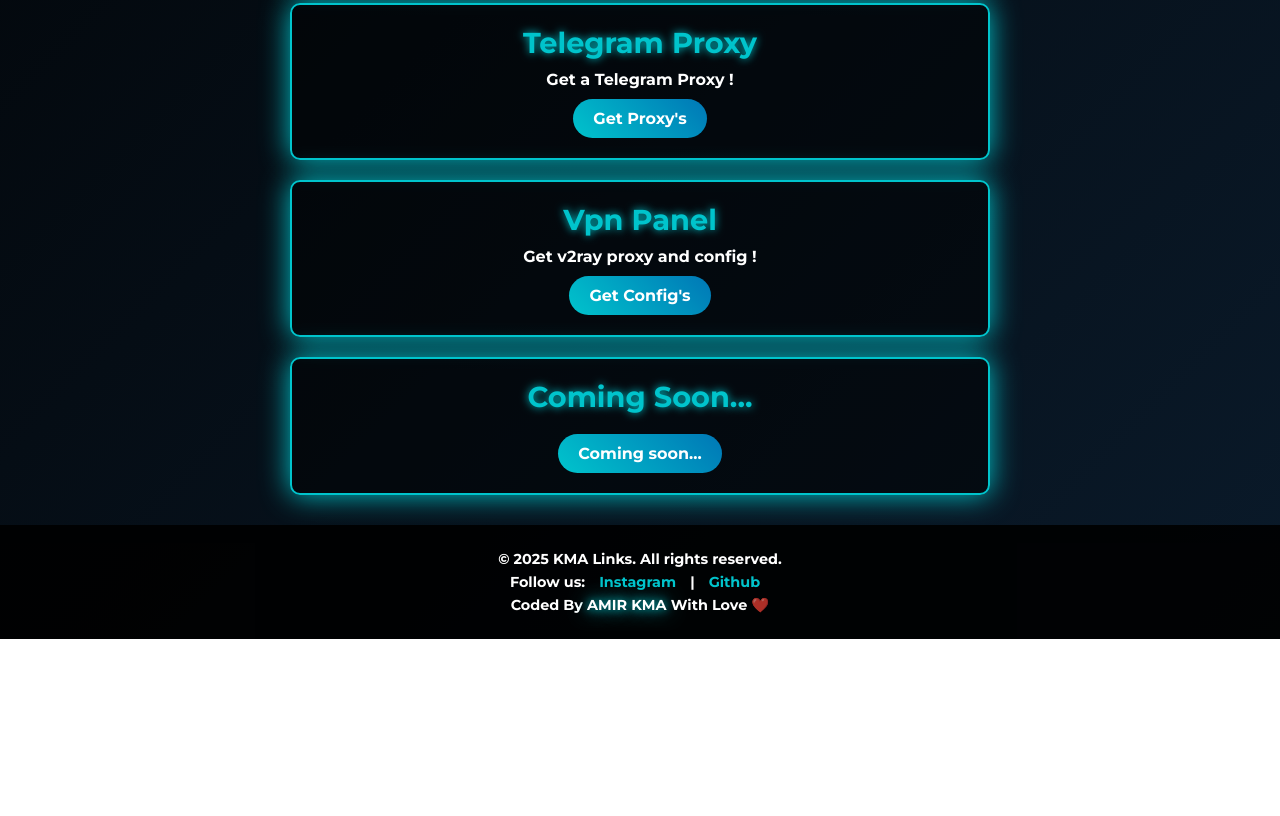
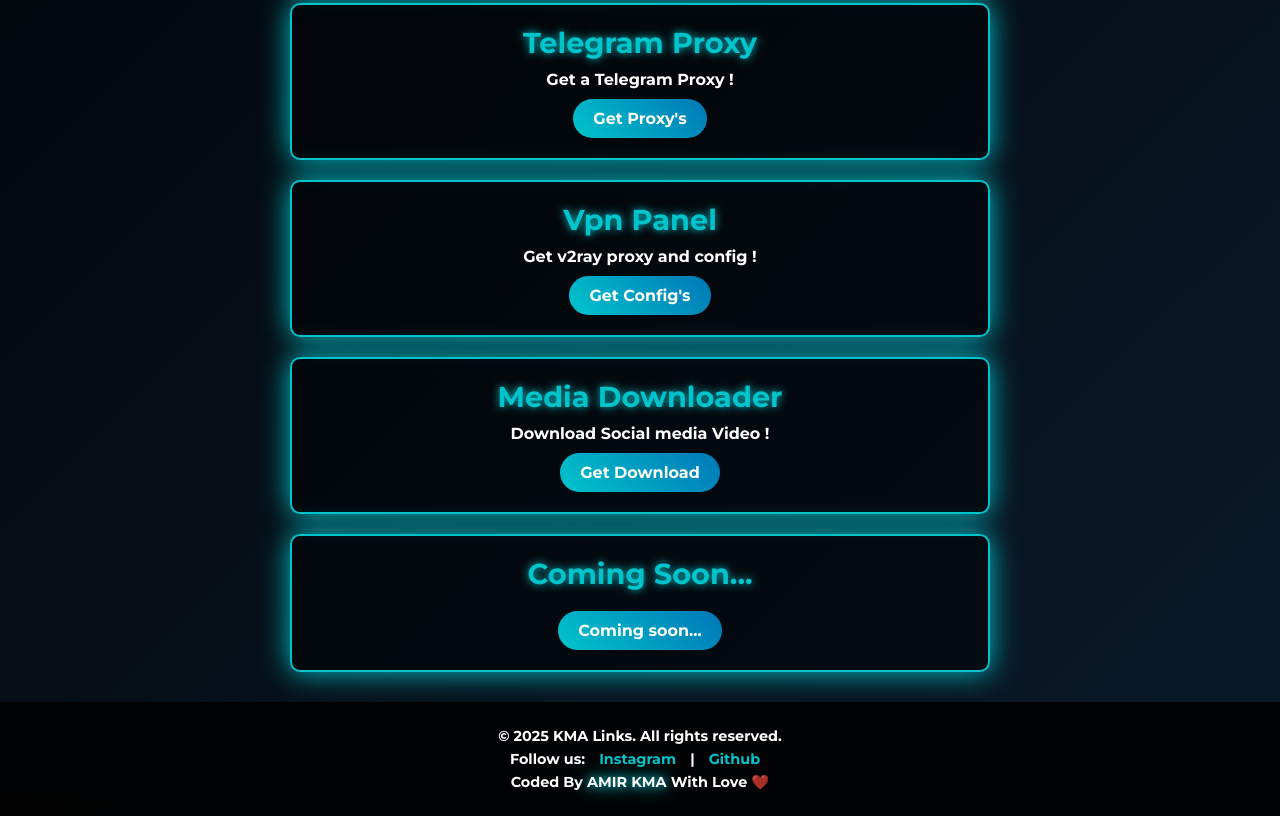
Before and after one commit to amirkma/Tools-pannel, a plain HTML site: page index.html in a window 1280 px wide. Shown: the part 982-1798 px from the top of the page. Before the commit the page ends 1621 px from the top, so only its background shows below. Drawn offline with Linux system fonts and the light colour scheme.

Commit message:
Update index.html

```diff
--- a/index.html
+++ b/index.html
@@ -396,6 +396,15 @@
         </div>
         </div>
         <div class="link-frame">
+            <h2 class="link-title">Media Downloader</h2>
+            <p class="link-desc">Download Social media Video !</p>
+            <a href="#" class="link-btn">Get Download</a>
+            <div class="sub-links">
+                <a href="https://cobalt.tools/" class="sub-link">Cobalt Tools</a>
+            </div>
+        </div>
+        </div>
+        <div class="link-frame">
             <h2 class="link-title">Coming Soon...</h2>
             <p class="link-desc"></p>
             <a href="#" class="link-btn">Coming soon...</a>
```
